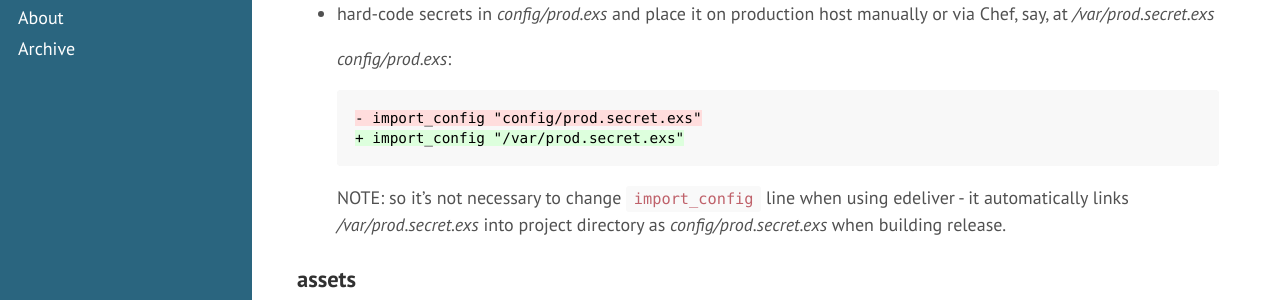
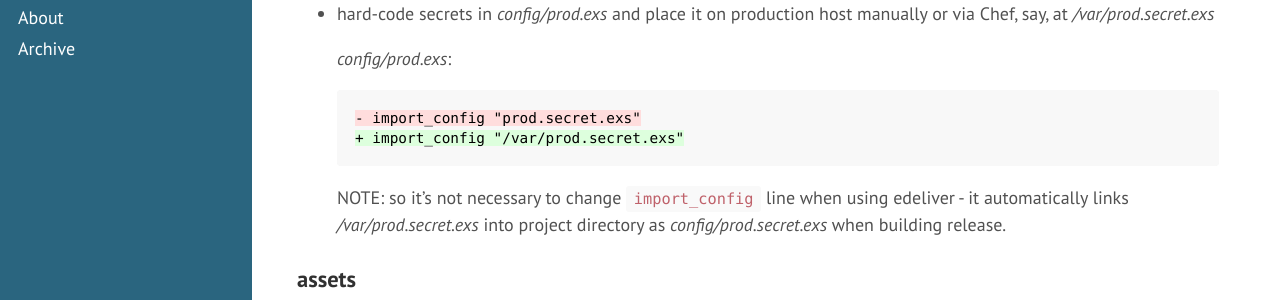
Before and after one commit to tap349/tap349.github.io, a Jekyll site: the page built from _posts/2017-08-02-elixir-deployment.md, in a window 1280 px wide and 900 px high, scrolled down 1246 px. Shown: the part 150-450 px from the top of the window. Built offline with Jekyll 4.4.1, drawn with Linux system fonts in a browser that asks for light colours.

Commit message:
update 2017-08-09_12:09:17

````diff
--- a/_posts/2017-08-02-elixir-deployment.md
+++ b/_posts/2017-08-02-elixir-deployment.md
@@ -42,7 +42,7 @@ NOTE: all paths on production host are specified relative to
   _config/prod.exs_:
 
   ```diff
-  - import_config "config/prod.secret.exs"
+  - import_config "prod.secret.exs"
   + import_config "/var/prod.secret.exs"
   ```
 
````
